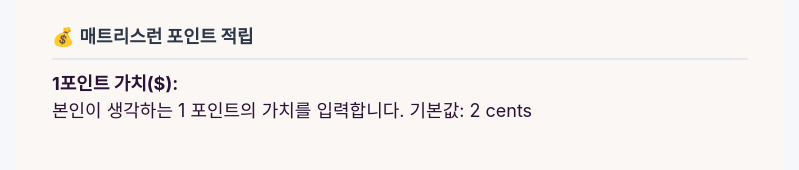
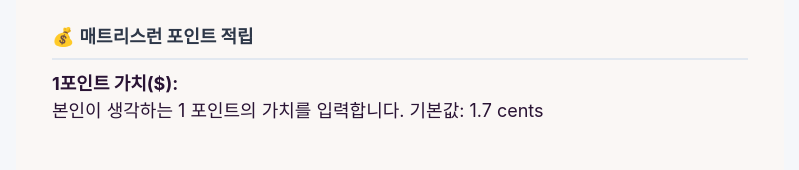
Before and after one commit to MJShinpain/travel, a Vue app: page /hyatt-mattress-run in a window 1280 px wide. Shown: the part 576-746 px from the top of the page, without its empty margins (240-1039 px from the left). Built offline with nearby package versions, Linux system fonts and the light colour scheme.

Commit message:
25.2.4
포인트 기본값 변경

```diff
--- a/src/views/HyattMattressRun.vue
+++ b/src/views/HyattMattressRun.vue
@@ -46,7 +46,8 @@
         <ul>
           <li>
             <strong>1포인트 가치($):</strong>
-            <br />본인이 생각하는 1 포인트의 가치를 입력합니다. 기본값: 2 cents
+            <br />본인이 생각하는 1 포인트의 가치를 입력합니다. 기본값: 1.7
+            cents
           </li>
         </ul>
       </li>
```
